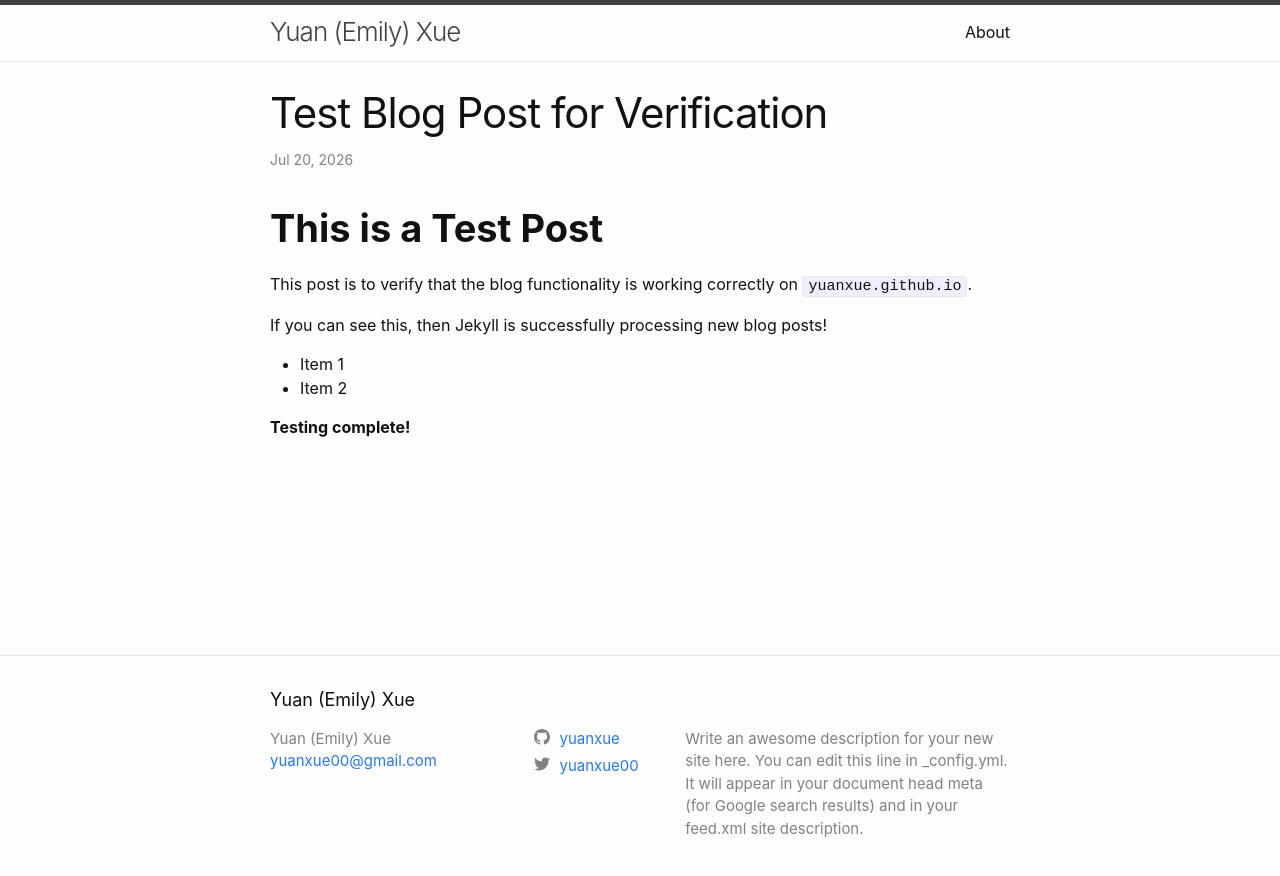
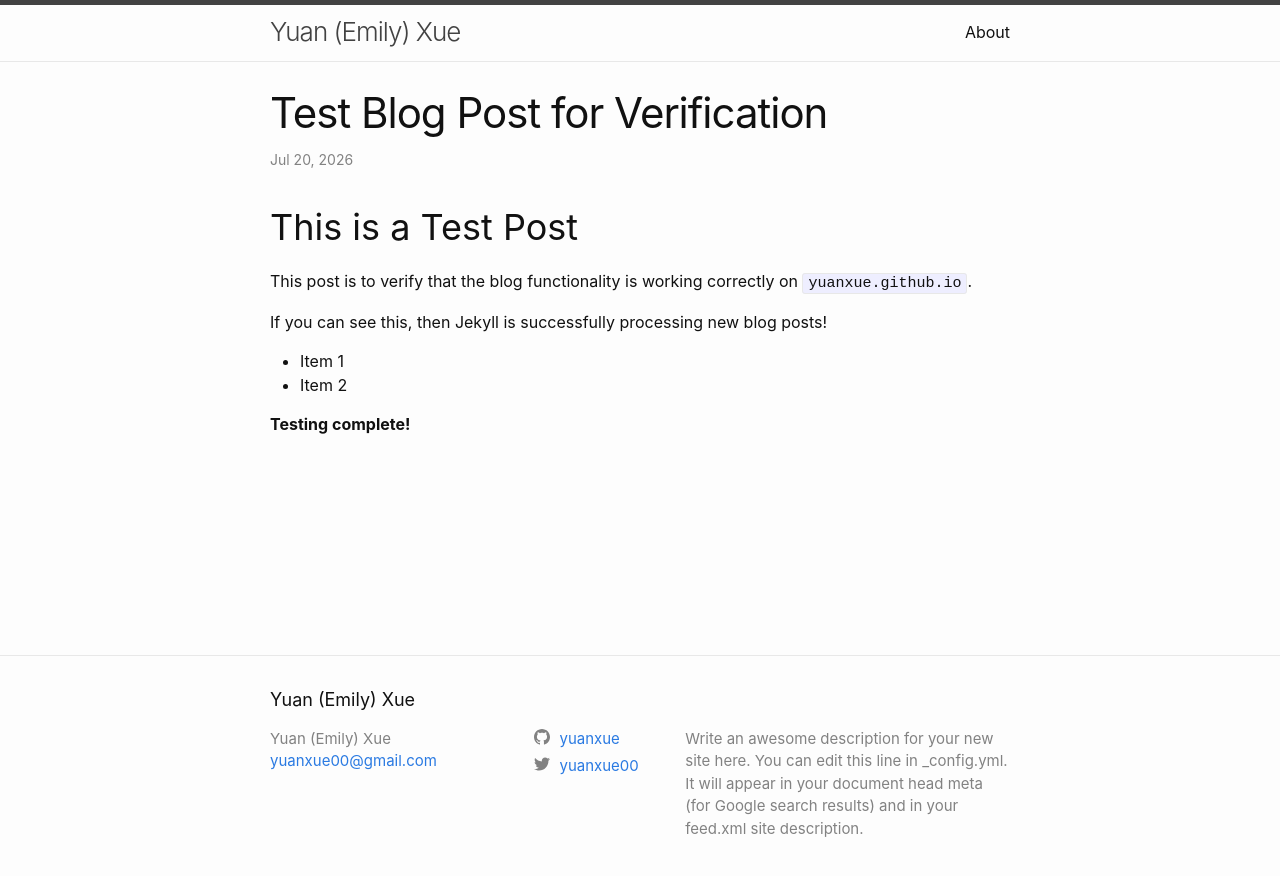
Before and after one commit to yuanxue/yuanxue.github.io, a Jekyll site: the page built from _posts/2025-07-20-test-blog-post-for-verification.markdown, in a window 1280 px wide. Shown: the top 876 px of the page. Built offline with Jekyll 4.4.1, drawn with Linux system fonts in a browser that asks for light colours.

Commit message:
update again

```diff
--- a/assets/main.scss
+++ b/assets/main.scss
@@ -7,32 +7,14 @@
 
 /* Add your custom heading styles below this line to override Minima's defaults */
 
-.post-content h1 {
-  font-size: 38px; /* Example: Make H1 much larger */
-  font-weight: 700; /* Example: Make it bolder than the default 400 */
-}
-@media screen and (max-width: 800px) {
-  .post-content h1 {
-    font-size: 34px;
-  }
-}
+.post-content h1 { font-size: 36px; }
+@media screen and (max-width: 800px) { .post-content h1 { font-size: 32px; } }
+.post-content h2 { font-size: 32px; }
+@media screen and (max-width: 800px) { .post-content h2 { font-size: 28px; } }
+.post-content h3 { font-size: 26px; }
+@media screen and (max-width: 800px) { .post-content h3 { font-size: 22px; } }
+.post-content h4 { font-size: 20px; }
+@media screen and (max-width: 800px) { .post-content h4 { font-size: 18px; } }
 
-.post-content h2 {
-  font-size: 32px; /* Example: Make H2 smaller than the new H1, but larger than the original 30px from style.css */
-}
-@media screen and (max-width: 800px) {
-  .post-content h2 {
-    font-size: 28px;
-  }
-}
-
-/* You might want to remove the general h1, h2 rules from a separate style.css
-   if you intend main.scss to be your primary stylesheet.
-   Otherwise, ensure these .post-content rules are more specific. */
-
-/* If you want to change ALL H1s, not just those in post-content: */
-h1 {
-  font-size: 36px; /* Example: Affects all H1s unless a more specific rule applies */
-}
 
 /* TEST */ /* Keep this test comment for now to confirm the file is updating */
```
